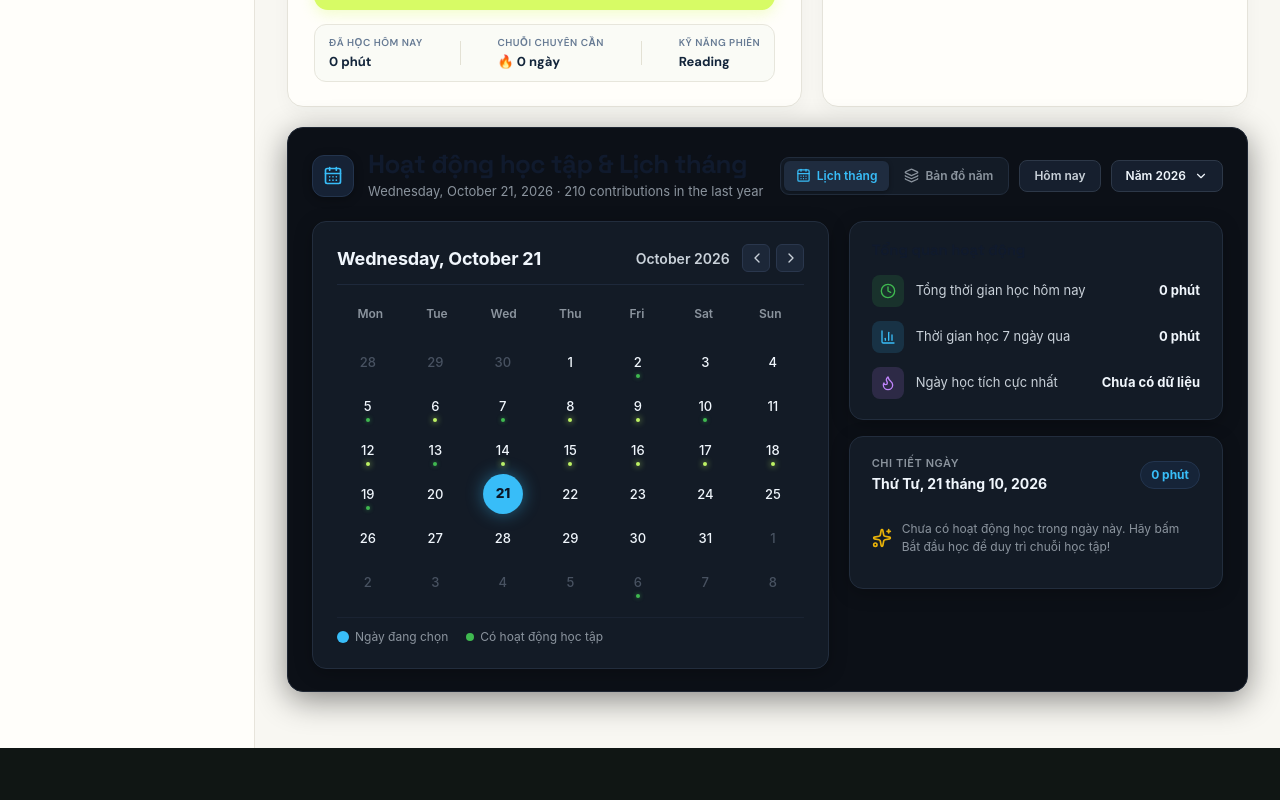
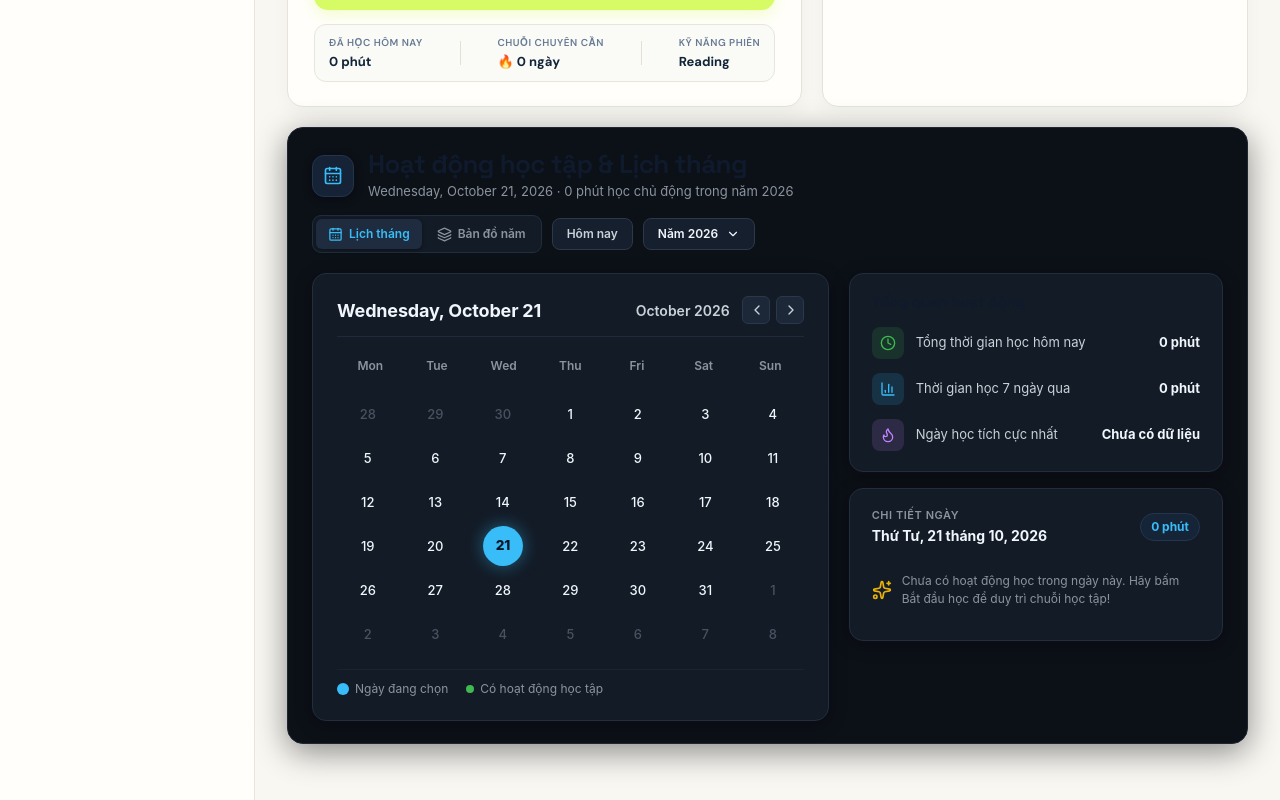
Before and after one commit to aukhaicuong123-bit/IELTS-Optimizer, a React (Vite) app: page / in a window 1280 px wide. Shown: the part 1207-2007 px from the top of the page. Before the commit the page ends 1955 px from the top, so only its background shows below. Built offline with nearby package versions, Linux system fonts and the light colour scheme.

Commit message:
fix: use measured active minutes in heatmap

```diff
--- a/src/components/ActivityHeatmapHub.tsx
+++ b/src/components/ActivityHeatmapHub.tsx
@@ -12,7 +12,7 @@ import {
   Layers
 } from 'lucide-react'
 import { Store, Attempt, StudySession } from '../types'
-import { localDate, minutesByDate } from '../domain'
+import { localDate, measuredMinutes, minutesByDate } from '../domain'
 
 interface ActivityHeatmapHubProps {
   s: Store
@@ -24,7 +24,7 @@ interface HeatmapDay {
   dayOfWeek: number
   dayName: string
   dateKey: string
-  count: number
+  minutes: number
   level: number
 }
 
@@ -36,32 +36,11 @@ interface HeatmapColumn {
   days: HeatmapDay[]
 }
 
-// Seeded activity pattern matching Image 2 reference data
-const SEEDED_ACTIVITY: Record<string, number> = {
-  // Jan - Sep baseline
-  '2026-01-05': 3, '2026-01-16': 2, '2026-01-28': 4,
-  '2026-02-09': 5, '2026-02-18': 4,
-  '2026-03-03': 3, '2026-03-12': 5, '2026-03-24': 6,
-  '2026-04-06': 6, '2026-04-14': 7, '2026-04-22': 5,
-  '2026-05-05': 4, '2026-05-18': 8, '2026-05-27': 5,
-  '2026-06-08': 6, '2026-06-22': 5,
-  '2026-07-07': 7, '2026-07-16': 6, '2026-07-28': 4,
-  '2026-08-04': 5, '2026-08-14': 8, '2026-08-25': 6,
-  '2026-09-02': 9, '2026-09-11': 7, '2026-09-18': 10, '2026-09-25': 8,
-  // October 2026 intense green clusters (matching Image 2)
-  '2026-10-02': 12, '2026-10-05': 9, '2026-10-06': 14, '2026-10-07': 8,
-  '2026-10-08': 15, '2026-10-09': 18, '2026-10-10': 11, '2026-10-12': 16,
-  '2026-10-13': 12, '2026-10-14': 14, '2026-10-15': 19, '2026-10-16': 22,
-  '2026-10-17': 24, '2026-10-18': 17, '2026-10-19': 8,
-  // Nov & Dec baseline
-  '2026-11-06': 5, '2026-11-19': 7,
-  '2026-12-04': 6, '2026-12-18': 8
-}
-
 export function ActivityHeatmapHub({ s }: ActivityHeatmapHubProps) {
   // Primary view: 'month' (Giao diện 2) or 'year' (Bản đồ năm)
   const [viewMode, setViewMode] = useState<'month' | 'year'>('month')
-  const [selectedYear, setSelectedYear] = useState<number>(2026)
+  const currentYear = new Date().getFullYear()
+  const [selectedYear, setSelectedYear] = useState<number>(currentYear)
   const [yearDropdownOpen, setYearDropdownOpen] = useState(false)
   const [tooltip, setTooltip] = useState<{
     text: string
@@ -91,36 +70,27 @@ export function ActivityHeatmapHub({ s }: ActivityHeatmapHubProps) {
   // Today ISO key
   const todayIsoKey = useMemo(() => localDate(new Date().toISOString()), [])
 
-  // Selected date key (default to October 19, 2026 matching Image 2, or today if October 2026)
-  const [selectedDateKey, setSelectedDateKey] = useState<string>(
-    todayIsoKey.startsWith('2026-10') ? todayIsoKey : '2026-10-19'
-  )
+  // Always start from the real current date; never point the learner at a demo day.
+  const [selectedDateKey, setSelectedDateKey] = useState<string>(todayIsoKey)
 
-  // Calendar view month (defaults to October 2026 matching Image 2)
-  const [viewMonth, setViewMonth] = useState<Date>(() => new Date(2026, 9, 1))
+  // Calendar view month follows the real current date.
+  const [viewMonth, setViewMonth] = useState<Date>(() => new Date())
 
   // Selected date object
   const selectedDateObj = useMemo(() => {
     return new Date(`${selectedDateKey}T12:00:00`)
   }, [selectedDateKey])
 
-  // Day activity count (combining real sessions, attempts, submissions, and seed data)
-  const getDayCount = (dateKey: string) => {
-    const realMin = realMinutesMap[dateKey] || 0
-    const attempts = s.attempts.filter(a => localDate(a.createdAt) === dateKey).length
-    const submissions = (s.submissions || []).filter(sub => localDate(sub.createdAt) === dateKey).length
-    const realCount = Math.round(realMin / 8) + attempts + submissions
-    const seed = SEEDED_ACTIVITY[dateKey] || 0
-    return Math.max(realCount, seed)
-  }
+  // Calendar cells are based only on measured active minutes.
+  const getDayMinutes = (dateKey: string) => Math.round(realMinutesMap[dateKey] || 0)
 
   // Intensity level 0 - 5
-  const getLevel = (count: number) => {
-    if (count <= 0) return 0
-    if (count <= 4) return 1
-    if (count <= 8) return 2
-    if (count <= 13) return 3
-    if (count <= 18) return 4
+  const getLevel = (minutes: number) => {
+    if (minutes <= 0) return 0
+    if (minutes <= 15) return 1
+    if (minutes <= 30) return 2
+    if (minutes <= 60) return 3
+    if (minutes <= 90) return 4
     return 5
   }
 
@@ -139,23 +109,23 @@ export function ActivityHeatmapHub({ s }: ActivityHeatmapHubProps) {
     const mondayOffset = (dayOfWeek + 6) % 7
 
     const start = new Date(year, month, 1 - mondayOffset)
-    const days: { date: Date; dateKey: string; isCurrentMonth: boolean; count: number; level: number }[] = []
+    const days: { date: Date; dateKey: string; isCurrentMonth: boolean; minutes: number; level: number }[] = []
 
     for (let i = 0; i < 42; i++) {
       const d = new Date(start)
       d.setDate(start.getDate() + i)
       const dKey = localDate(d.toISOString())
-      const count = getDayCount(dKey)
+      const minutes = getDayMinutes(dKey)
       days.push({
         date: d,
         dateKey: dKey,
         isCurrentMonth: d.getMonth() === month,
-        count,
-        level: getLevel(count)
+        minutes,
+        level: getLevel(minutes)
       })
     }
     return days
-  }, [viewMonth, realMinutesMap, s.attempts, s.submissions])
+  }, [viewMonth, realMinutesMap])
 
   // Activity Overview stats — always computed from real session data.
   // No hardcoded demo strings: an empty store shows real zeroes /
@@ -207,16 +177,14 @@ export function ActivityHeatmapHub({ s }: ActivityHeatmapHubProps) {
     const attempts = s.attempts.filter(att => localDate(att.createdAt) === selectedDateKey)
     const submissions = (s.submissions || []).filter(sub => localDate(sub.createdAt) === selectedDateKey)
     const realMin = Math.round(realMinutesMap[selectedDateKey] || 0)
-    const seed = SEEDED_ACTIVITY[selectedDateKey] || 0
-    const displayMinutes = realMin > 0 ? realMin : seed > 0 ? seed * 6 : 0
 
     return {
       dateKey: selectedDateKey,
-      minutes: displayMinutes,
+      minutes: realMin,
       sessionsCount: sessions.length,
       attemptsCount: attempts.length,
       submissionsCount: submissions.length,
-      hasRealData: realMin > 0 || attempts.length > 0 || submissions.length > 0,
+      hasRealData: sessions.length > 0 || attempts.length > 0 || submissions.length > 0,
       attempts,
       sessions
     }
@@ -245,7 +213,7 @@ export function ActivityHeatmapHub({ s }: ActivityHeatmapHubProps) {
   }
 
   // Tooltip
-  const handleCellHover = (e: React.MouseEvent, count: number, dateKey: string) => {
+  const handleCellHover = (e: React.MouseEvent, minutes: number, dateKey: string) => {
     const rect = e.currentTarget.getBoundingClientRect()
     const containerRect = matrixContainerRef.current?.getBoundingClientRect() || { left: 0, top: 0 }
     const d = new Date(`${dateKey}T12:00:00`)
@@ -253,9 +221,7 @@ export function ActivityHeatmapHub({ s }: ActivityHeatmapHubProps) {
       month: 'long',
       day: 'numeric'
     })
-    const text = count > 0
-      ? `${count} contributions on ${formattedDate}.`
-      : `No contributions on ${formattedDate}.`
+    const text = `${Math.round(minutes)} phút học chủ động · ${formattedDate}`
 
     setTooltip({
       text,
@@ -301,13 +267,13 @@ export function ActivityHeatmapHub({ s }: ActivityHeatmapHubProps) {
           const d = new Date(monday)
           d.setDate(monday.getDate() + dayOfWeek)
           const dateKey = localDate(d.toISOString())
-          const count = getDayCount(dateKey)
+          const minutes = getDayMinutes(dateKey)
           return {
             dayOfWeek,
             dayName,
             dateKey,
-            count,
-            level: getLevel(count)
+            minutes,
+            level: getLevel(minutes)
           }
         })
         cols.push({
@@ -320,35 +286,22 @@ export function ActivityHeatmapHub({ s }: ActivityHeatmapHubProps) {
       })
     })
     return cols
-  }, [selectedYear, realMinutesMap, s.attempts, s.submissions])
+  }, [selectedYear, realMinutesMap])
 
-  // Real contribution total across EVERY day of the selected year.
-  // (The previous version only summed the ~175 sampled tile days while the
-  // label claimed "in the last year", silently undercounting real activity.)
-  // Seed data still drives the heat tiles, but the headline number reflects
-  // actual sessions/attempts/submissions; the 210 floor is kept as the
-  // designed empty-state reference value.
-  const totalContributions = useMemo(() => {
-    const attemptCounts: Record<string, number> = {}
-    s.attempts.forEach(a => {
-      const k = localDate(a.createdAt)
-      attemptCounts[k] = (attemptCounts[k] || 0) + 1
+  const totalActiveMinutes = useMemo(() => {
+    return Object.entries(realMinutesMap)
+      .filter(([dateKey]) => dateKey.startsWith(`${selectedYear}-`))
+      .reduce((total, [, minutes]) => total + Math.round(minutes), 0)
+  }, [selectedYear, realMinutesMap])
+
+  const availableYears = useMemo(() => {
+    const years = new Set<number>([currentYear])
+    s.sessions.forEach(session => {
+      const year = new Date(session.startedAt).getFullYear()
+      if (Number.isFinite(year)) years.add(year)
     })
-    const submitCounts: Record<string, number> = {}
-    const subs = s.submissions || []
-    subs.forEach(sub => {
-      const k = localDate(sub.createdAt)
-      submitCounts[k] = (submitCounts[k] || 0) + 1
-    })
-    let sum = 0
-    const cursor = new Date(selectedYear, 0, 1)
-    while (cursor.getFullYear() === selectedYear) {
-      const k = localDate(cursor.toISOString())
-      sum += Math.round((realMinutesMap[k] || 0) / 8) + (attemptCounts[k] || 0) + (submitCounts[k] || 0)
-      cursor.setDate(cursor.getDate() + 1)
-    }
-    return Math.max(210, sum)
-  }, [selectedYear, realMinutesMap, s.attempts, s.submissions])
+    return Array.from(years).sort((a, b) => b - a)
+  }, [currentYear, s.sessions])
 
   return (
     <div className="img2-heatmap-hub" ref={matrixContainerRef}>
@@ -368,7 +321,7 @@ export function ActivityHeatmapHub({ s }: ActivityHeatmapHubProps) {
                 month: 'long',
                 day: 'numeric',
                 year: 'numeric'
-              })} · {totalContributions} contributions in the last year
+              })} · {totalActiveMinutes} phút học chủ động trong năm {selectedYear}
             </p>
           </div>
         </div>
@@ -420,7 +373,7 @@ export function ActivityHeatmapHub({ s }: ActivityHeatmapHubProps) {
             </button>
             {yearDropdownOpen && (
               <div className="img2-year-menu">
-                {[2026, 2025, 2024].map(y => (
+                {availableYears.map(y => (
                   <button
                     key={y}
                     type="button"
@@ -459,7 +412,7 @@ export function ActivityHeatmapHub({ s }: ActivityHeatmapHubProps) {
                 })}
               </div>
 
-              {/* Subheader: October 2026 with < > buttons */}
+              {/* Subheader: selected month with < > buttons */}
               <div className="img2-cal-month-nav">
                 <span className="img2-cal-month-title">
                   {viewMonth.toLocaleDateString('en-US', {
@@ -506,7 +459,7 @@ export function ActivityHeatmapHub({ s }: ActivityHeatmapHubProps) {
               {calendarGrid.map((dayItem, idx) => {
                 const isSelected = dayItem.dateKey === selectedDateKey
                 const dayNum = dayItem.date.getDate()
-                const hasDot = dayItem.count > 0
+                const hasDot = dayItem.minutes > 0
                 const isToday = dayItem.dateKey === todayIsoKey
 
                 return (
@@ -515,9 +468,9 @@ export function ActivityHeatmapHub({ s }: ActivityHeatmapHubProps) {
                     type="button"
                     className={`img2-cal-cell ${!dayItem.isCurrentMonth ? 'outside' : ''} ${isSelected ? 'selected' : ''} ${isToday ? 'is-today' : ''}`}
                     onClick={() => handleDayClick(dayItem.dateKey)}
-                    onMouseEnter={e => handleCellHover(e, dayItem.count, dayItem.dateKey)}
+                    onMouseEnter={e => handleCellHover(e, dayItem.minutes, dayItem.dateKey)}
                     onMouseLeave={handleCellLeave}
-                    aria-label={`${dayItem.dateKey}: ${dayItem.count} contributions`}
+                    aria-label={`${dayItem.dateKey}: ${dayItem.minutes} phút học chủ động`}
                   >
                     <span className="img2-cell-num">{dayNum}</span>
                     {hasDot && (
@@ -620,7 +573,11 @@ export function ActivityHeatmapHub({ s }: ActivityHeatmapHubProps) {
                         <span className="img2-item-bullet"><Clock size={14} /></span>
                         <div className="img2-item-info">
                           <strong>Phiên đếm giờ học: {sess.skill || 'Tự học'}</strong>
-                          <span className="img2-item-sub">{Math.round(sess.minutes)} phút tập trung</span>
+                          <span className="img2-item-sub">
+                            {Math.round(measuredMinutes(sess)) > 0
+                              ? `${Math.round(measuredMinutes(sess))} phút học chủ động`
+                              : 'Chưa có phút học chủ động được đo'}
+                          </span>
                         </div>
                       </div>
                     ))}
@@ -675,9 +632,9 @@ export function ActivityHeatmapHub({ s }: ActivityHeatmapHubProps) {
                           handleDayClick(cell.dateKey)
                           setViewMode('month')
                         }}
-                        onMouseEnter={e => handleCellHover(e, cell.count, cell.dateKey)}
+                        onMouseEnter={e => handleCellHover(e, cell.minutes, cell.dateKey)}
                         onMouseLeave={handleCellLeave}
-                        aria-label={`${cell.dateKey}: ${cell.count} contributions`}
+                        aria-label={`${cell.dateKey}: ${cell.minutes} phút học chủ động`}
                       />
                     ))}
                   </div>
```
